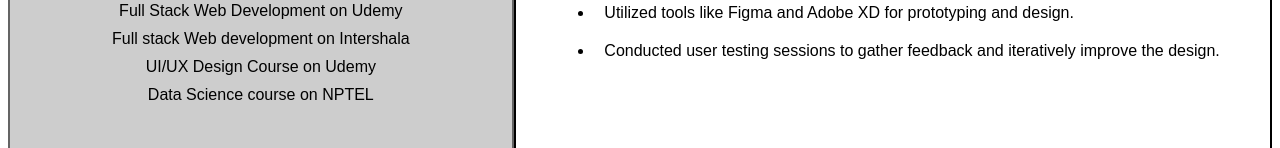
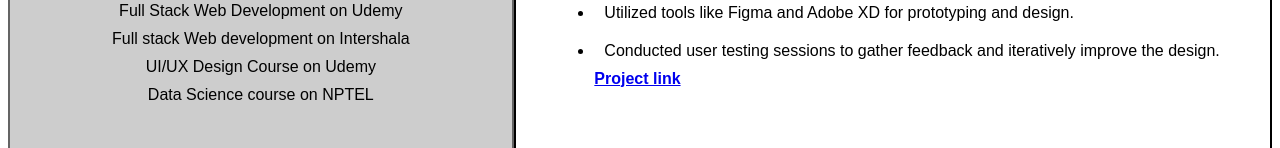
Before and after one commit to sivani6064/resume, a plain HTML site: page index.html in a window 1280 px wide. Shown: the part 1493-1641 px from the top of the page. Drawn offline with Linux system fonts and the light colour scheme.

Commit message:
index.html
Signed-off-by: sivani6064 <147361460+sivani6064@users.noreply.github.com>

```diff
--- a/index.html
+++ b/index.html
@@ -93,6 +93,7 @@
                         <li>Focused on creating an intuitive user experience with clear navigation and functionality.</li>
                         <li>Utilized tools like Figma and Adobe XD for prototyping and design.</li>
                         <li>Conducted user testing sessions to gather feedback and iteratively improve the design.</li>
+                        <a href="https://www.figma.com/proto/PniGeHPRdT0I6fdMJAYqg8/Finance-App?node-id=27-648&t=SyHHNSc7Ch0b7LSB-0&scaling=scale-down&content-scaling=fixed&page-id=0%3A1"><b>Project link</b></a>
                     </ul>
                 </div>
             </div>
```
